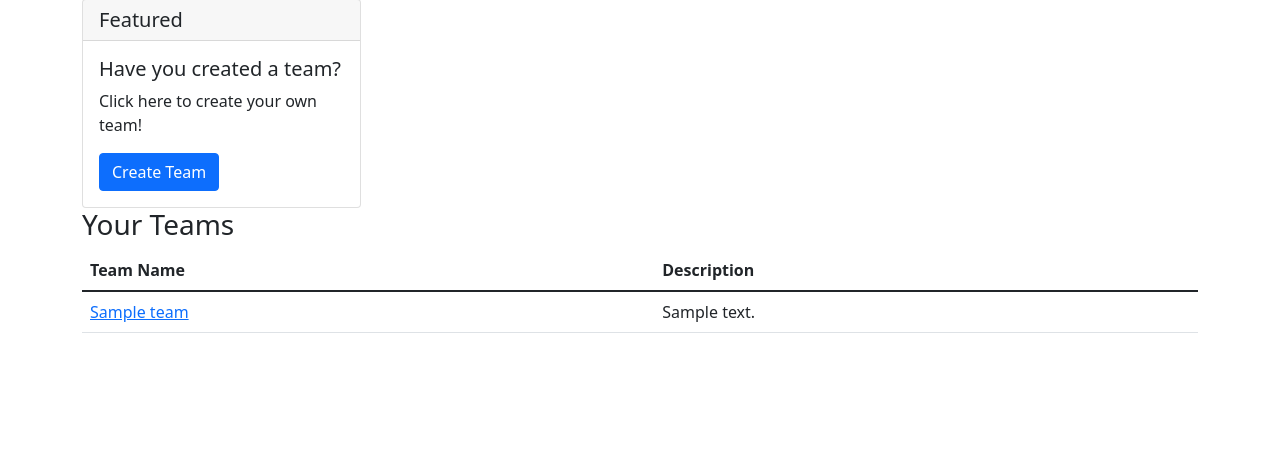
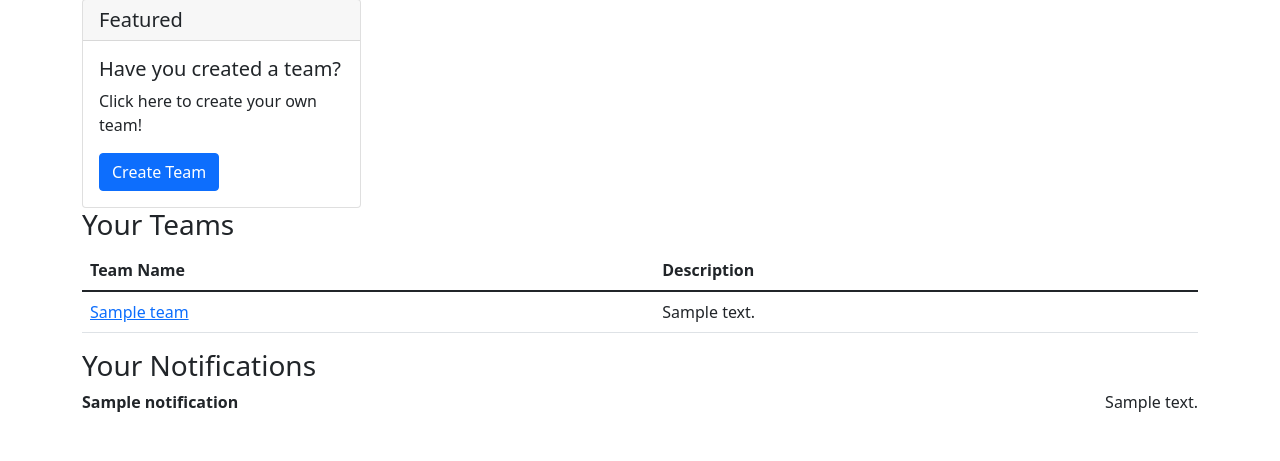
Before and after one commit to rajmoham/Hyena-Task-Manager, a Django app: template tasks/templates/dashboard.html in a window 1280 px wide. Shown: the part 129-590 px from the top of the page. Run offline with Django 3.2, Linux system fonts and the light colour scheme; the template is opened without the code that fills it: most values are stand-ins (such as "Sample title", 1, 10 or a date in 2020); some libraries are stand-ins or nearby versions.

```diff
--- a/tasks/templates/dashboard.html
+++ b/tasks/templates/dashboard.html
@@ -33,6 +33,21 @@
         {% else %}
           <p>You haven't created any teams yet.</p>
         {% endif %}
+        <h3>Your Notifications</h3>
+        {% if user_notifications %}
+                {% for notification in user_notifications %}
+                <div style="display: flex; justify-content: space-between;">
+                  <p><strong>{{ notification.title }}</strong></p>
+                  <p>{{ notification.description }}</p>
+                  {% if notification.actionable %}
+                    <button>Yes</button>
+                    <button>No</button>
+                  {% endif %}
+                </div>
+                {% endfor %}
+        {% else %}
+          <p>You haven't created any teams yet.</p>
+        {% endif %}
     </div>
   </div>
 </div>
```
Also changed, not shown: tasks/models.py (+13 -0 lines), tasks/tests/views/test_dashboard_view.py (+2 -2 lines), tasks/views.py (+9 -2 lines), tasks/migrations/0004_notification.py (added).
